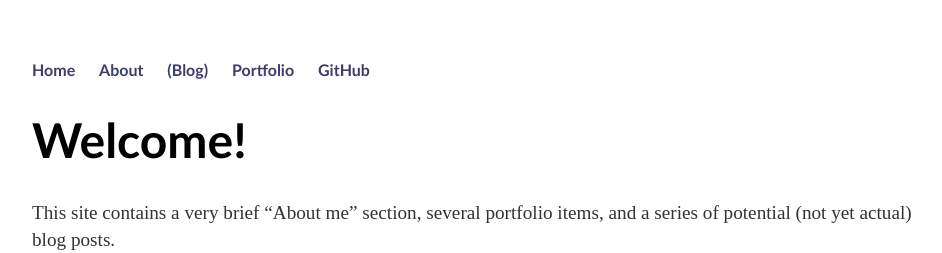
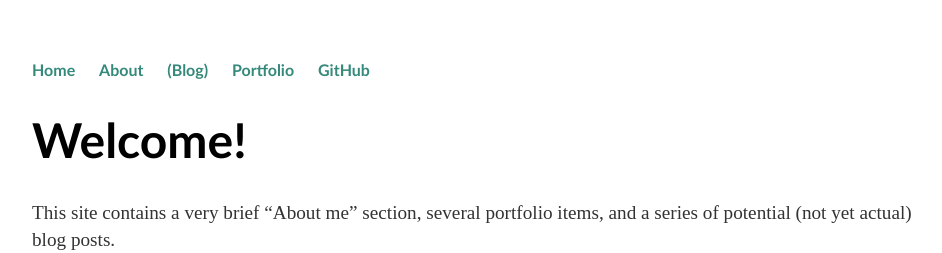
Before and after one commit to dmgrogers/dmgrogers.github.io, a Jekyll site: the page built from index.md, in a window 1280 px wide. Shown: the top 253 px of the page, without its empty margins (160-1102 px from the left). Built offline with Jekyll 4.4.1, drawn with Linux system fonts in a browser that asks for light colours.

Commit message:
Tweaked link color

```diff
--- a/css/main.css
+++ b/css/main.css
@@ -14,7 +14,7 @@ nav ul li, footer ul li {
 }
 a {
     text-decoration: none;
-    color: #3A3D6D;
+    color: #35897B;
 }
 a:hover {
     text-decoration: underline;
```
